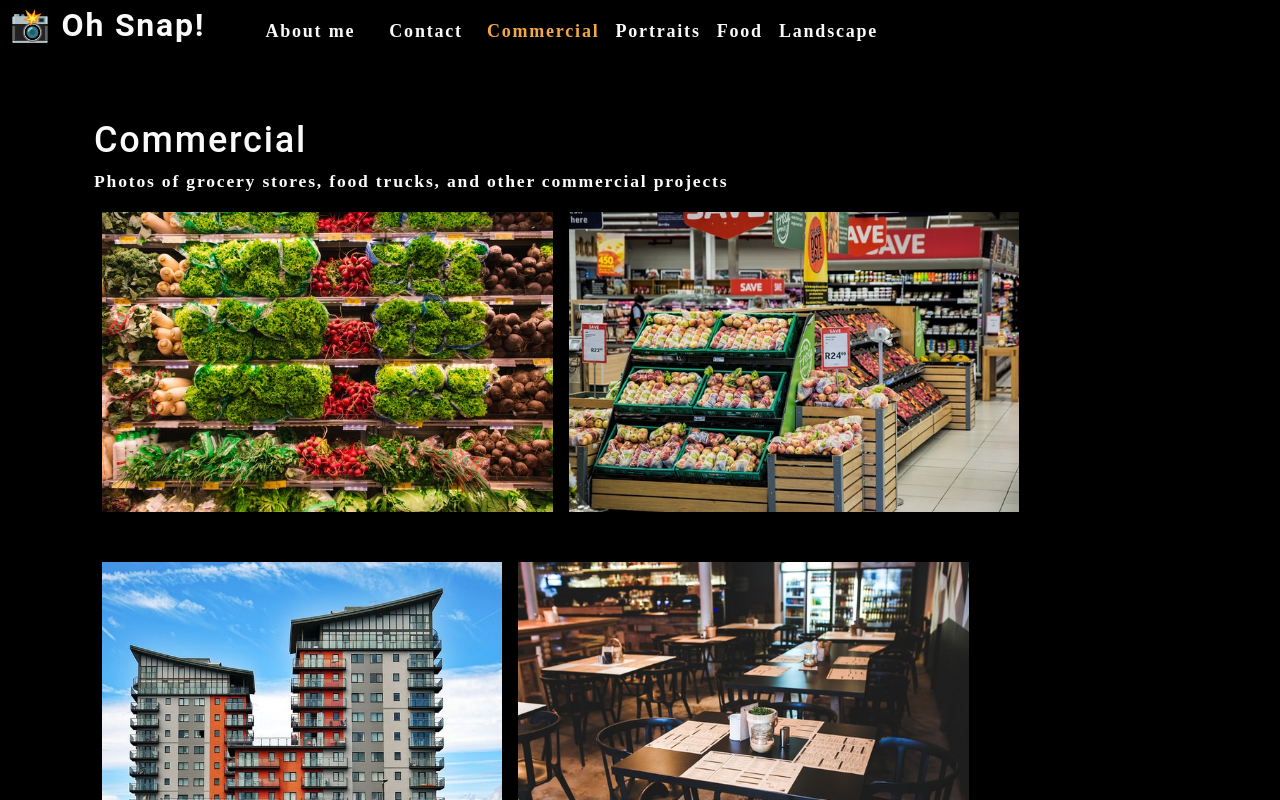
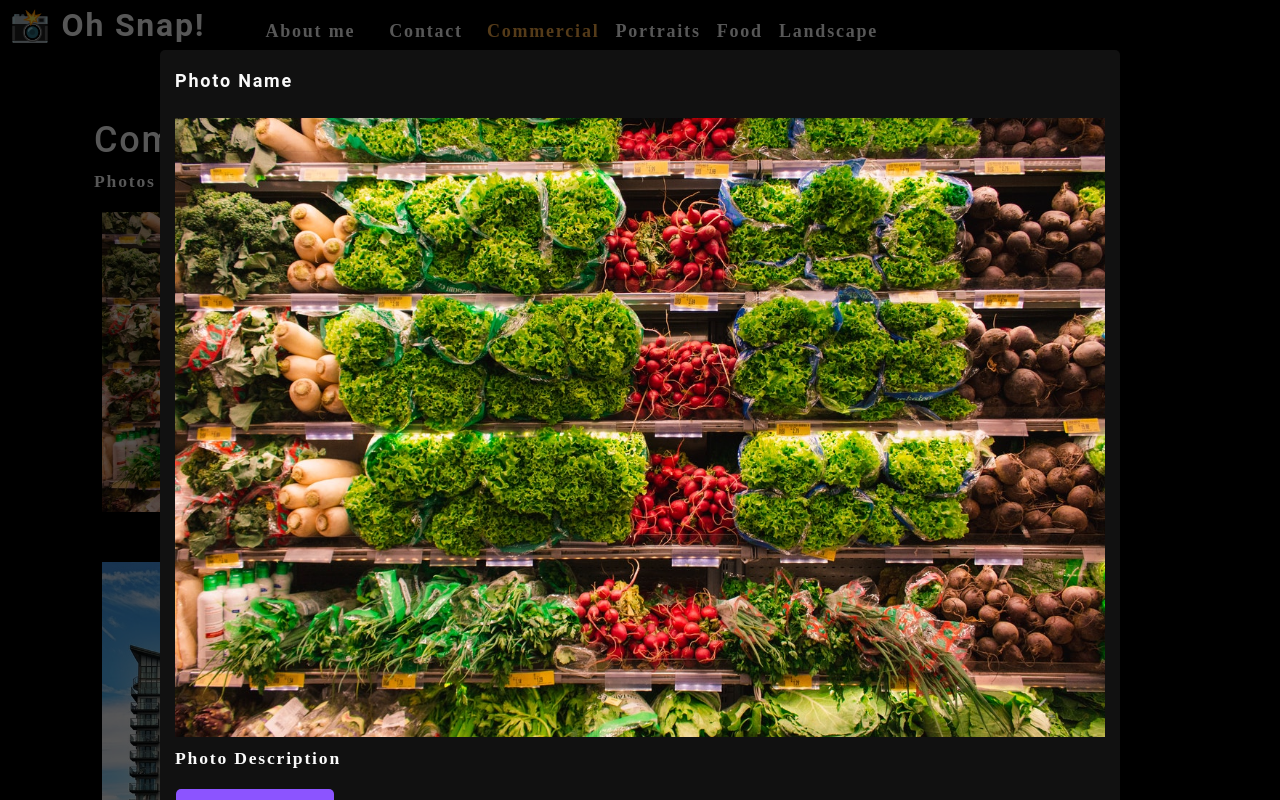
Before and after one commit to crocket77/photo-port, a React (Create React App) app: page / in a window 1280 px wide. Both pictures are taken after a click on the picture 327 px from the left and 361 px from the top of the page. Shown: the top 800 px of the page. Built offline with nearby package versions, Linux system fonts and the light colour scheme.

Commit message:
gallery photos now open as a modal once clicked on

```diff
--- /dev/null
+++ b/src/components/Modal/index.js
@@ -0,0 +1,20 @@
+import React from 'react';
+
+function Modal({onClose, currentPhoto}) {
+    const {name, category, description, index} = currentPhoto;
+
+    return (
+        <div className="modalBackdrop">
+        <div className="modalContainer">
+          <h3 className="modalTitle">Photo Name</h3>
+          <img src={require(`../../assets/large/${category}/${index}.jpg`)} alt="current category" />
+          <p>
+            Photo Description
+          </p>
+          <button onClick={onClose} type="button">Close this modal</button>
+        </div>
+      </div>
+    );
+  }
+
+  export default Modal;
--- a/src/components/Photolist/index.js
+++ b/src/components/Photolist/index.js
@@ -1,8 +1,11 @@
 import React, {useState} from 'react'
+import Modal from '../Modal';
 
 
 
 const PhotoList = ({ category }) =>{
+  const [currentPhoto, setCurrentPhoto] = useState();
+  const [isModalOpen, setIsModalOpen] = useState(false);
   const [photos] = useState([
     {
       name: 'Grocery aisle',
@@ -100,15 +103,24 @@
       description: 'Lorem ipsum dolor sit amet, consectetur adipiscing elit. Nunc ultricie',
     },
   ]);
+
   const currentPhotos = photos.filter((photo) => photo.category === category);
+
+  const toggleModal = (image, i) => {
+    setCurrentPhoto({...image, index: i});
+    setIsModalOpen(!isModalOpen);
+  }
+
   return (
     <div>
+    {isModalOpen && <Modal currentPhoto={currentPhoto} onClose={toggleModal}/>}
     <div className="flex-row">
     {currentPhotos.map((image, i) => (
           <img
             src={require(`../../assets/small/${category}/${i}.jpg`)}
             alt={image.name}
             className="img-thumbnail mx-1"
+            onClick={() => toggleModal(image, i)}
             key={image.name}
           />
         ))}
```
